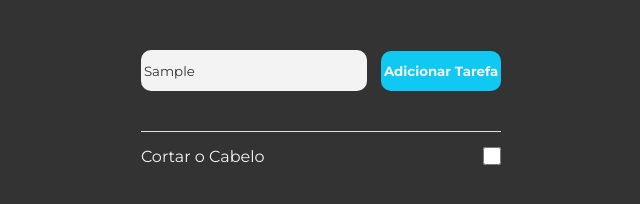
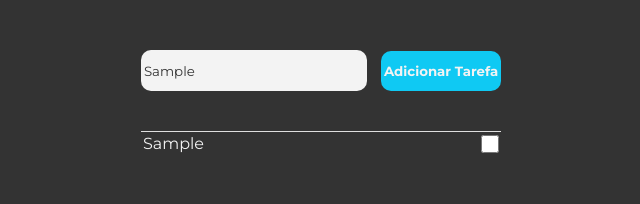
Before and after one commit to ivitorsantos/estudos, a plain HTML site: page Estudo 01 - ToDo/index.html in a window 1280 px wide. Both pictures are taken after typing "Sample" into the empty fields and a click on the button "Adicionar Tarefa". Shown: the whole page, without its empty margins (319-959 px from the left). Drawn offline with Linux system fonts and the light colour scheme.

Commit message:
Função listar tarefa

```diff
--- a/Estudo 01 - ToDo/css/style.css
+++ b/Estudo 01 - ToDo/css/style.css
@@ -53,8 +53,12 @@
     padding: 15px 0;
 }
 
-.task input {
-    height: 18px;
-    width: 18px;
-    float: right;
+.checkBox input{
+    height: 18px !important;
+    width: 18px !important;
+    float: right !important;
 }
+
+.nome_task{
+    width: 100%;
+}
--- a/Estudo 01 - ToDo/index.html
+++ b/Estudo 01 - ToDo/index.html
@@ -15,10 +15,11 @@
                 <button type="button" id="btn_add_task">Adicionar Tarefa</button>
             </div>
             <div class="tasks">
-                <div class="task">
-                    <span>Cortar o Cabelo</span>
-                    <input type="checkbox" id="btn_check_task">
-                </div>
+                <table>
+                    <tbody id="tbody">
+
+                    </tbody>
+                </table>
             </div>
         </div>
     </div>
--- a/Estudo 01 - ToDo/js/script.js
+++ b/Estudo 01 - ToDo/js/script.js
@@ -34,15 +34,46 @@ function deleteTask(id) {
     updateList()
 }
 
-function updateTask(id) {
+function updateList() {
+
+    var chave = localStorage.length
+
+    let contentTask = document.getElementById('tbody')
+    contentTask.innerText = ''
+    let i = 0
+    while( i < chave) {
+        const result = localStorage.getItem(i+1)
+        const resultObj = JSON.parse(result)
+
+        let tr = contentTask.insertRow()
+
+        let td_id = tr.insertCell()
+        let td_nome = tr.insertCell()
+        let td_acoes = tr.insertCell()
+
+        td_id.innerText = i+1
+        td_nome.innerText = resultObj.titulo
+        td_acoes.innerHTML = '<input type="checkbox">'
+
+        td_id.style.display = "none"
+        td_nome.classList.add('nome_task')
+        td_acoes.classList.add('checkBox')
+        // td_nome.innerText = reusltObj.titulo
 
 
-    updateList()
+        // document.write('<div class="task">' + '<span>'+ reusltObj.titulo + '</span>' + '<br>' + '<input type="checkbox">' + '</div>')
+        console.log(resultObj.titulo)
+
+
+        i++
+     }
+
+
 }
 
 
-function updateList(){
+function updateTask(){
 
-
+}
 
 window.onload = updateList()
```
